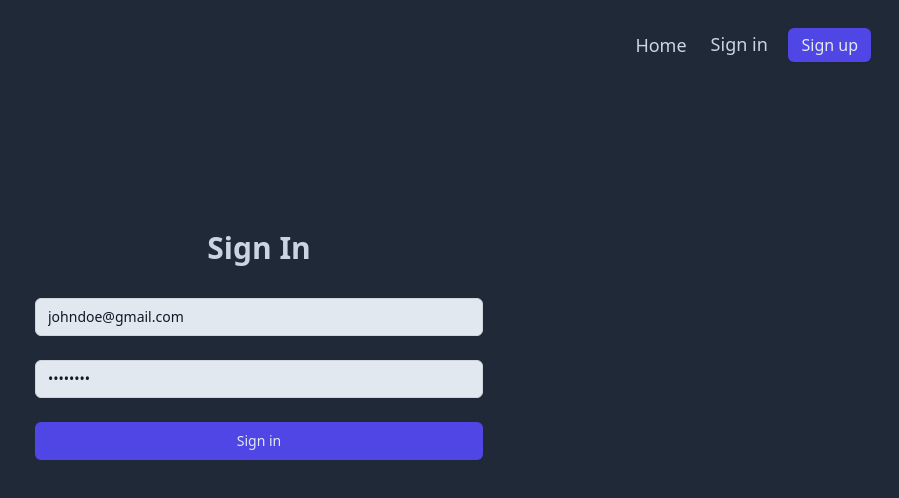
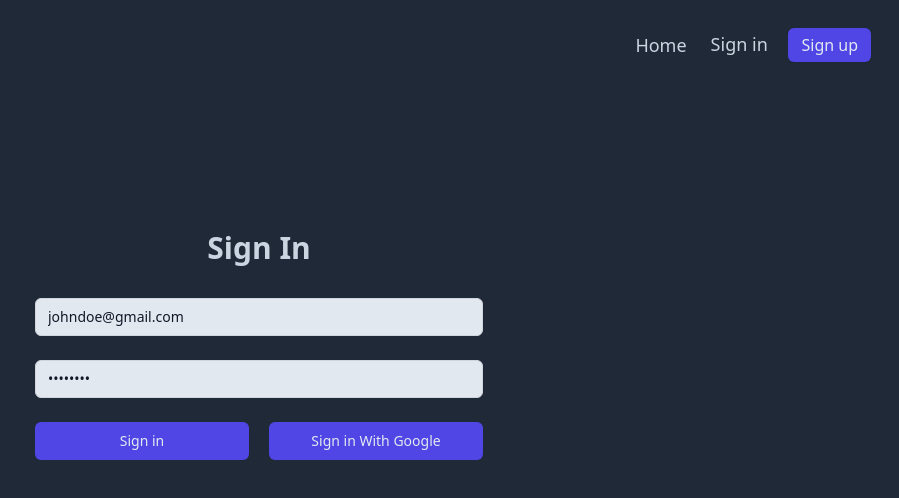
Before and after one commit to andrej00/crypto-scanner, a Vue app: page /sign-in in a window 1280 px wide. Shown: the top 498 px of the page, without its empty margins (381-1280 px from the left). Built offline with nearby package versions, Linux system fonts and the light colour scheme; no server answers.

Commit message:
refactoring

```diff
--- a/index.html
+++ b/index.html
@@ -4,7 +4,7 @@
 		<meta charset="UTF-8" />
 		<link rel="icon" href="/favicon.ico" />
 		<meta name="viewport" content="width=device-width, initial-scale=1.0" />
-		<title>Vite App</title>
+		<title>CryptoScanner</title>
 	</head>
 	<body>
 		<div id="app"></div>
--- a/src/assets/base.css
+++ b/src/assets/base.css
@@ -3,5 +3,19 @@
 @tailwind utilities;
 
 html {
-  	@apply bg-gray-900;
+  	@apply bg-gray-800;
 }
+
+.form-wrapper {
+	@apply flex mt-36 items-center justify-center pb-20 px-4 sm:px-6 lg:px-12
+}
+.input-form {
+	@apply appearance-none relative block w-full px-3 py-2 border border-gray-300
+		placeholder-gray-900 text-gray-900 rounded-md mb-5 focus:outline-none focus:ring-indigo-500
+		focus:border-indigo-500 focus:z-10 sm:text-sm bg-slate-200
+}
+.sign-up-button {
+	@apply relative w-full flex justify-center py-2 px-4 border border-transparent text-sm
+		font-medium rounded-md text-slate-200 bg-indigo-600 hover:bg-indigo-700 focus:outline-none
+		focus:ring-2 focus:ring-offset-2 focus:ring-indigo-500
+}
--- a/src/main.ts
+++ b/src/main.ts
@@ -4,7 +4,7 @@ import { initializeApp } from 'firebase/app';
 
 import App from './App.vue';
 import router from './router';
-import './index.css';
+import './assets/base.css';
 
 const firebaseConfig = {
 	apiKey: 'AIzaSyDbL2ZMJjYr8-J8VxC2JGyYzF-L8b0JH20',
--- a/src/stores/binance_socket.ts
+++ b/src/stores/binance_socket.ts
@@ -1,17 +1,7 @@
 import { defineStore } from "pinia";
 import axios from "axios";
 
-type TickerInfo = {
-	e?: string
-	E?: number
-	s?: string
-	U?: number
-	u?: number
-	b?: Array<string>
-	a?: Array<string>
-}
-
-type CoinsList = {
+interface CoinsList {
 	e: string
 	E: number
 	s: string
@@ -38,6 +28,16 @@ type CoinsList = {
 	history: Array<number>
 	token: string
 	asset: string
+}
+
+type TickerInfo = {
+	e?: string
+	E?: number
+	s?: string
+	U?: number
+	u?: number
+	b?: Array<string>
+	a?: Array<string>
 }
 
 type DepthSnapshot = {
@@ -170,8 +170,8 @@ export const useBinanceStore = defineStore("binance_socket", {
 		},
 
 		updateDepthSnapshot(depth: string, ticker: string) {
-			if (this.tickerInfo[ticker] !== undefined) {
-				this.tickerInfo[ticker].map((price: any) => {
+			if (this.tickerInfo[ticker as keyof TickerInfo] !== undefined) {
+				this.tickerInfo[ticker as keyof TickerInfo].map((price: any) => {
 					this.depthSnapshot[depth] = this.depthSnapshot[depth].filter(
 					(price2: any) => {
 						if (price2[0] !== price[0]) {
--- a/src/views/SignIn.vue
+++ b/src/views/SignIn.vue
@@ -1,6 +1,12 @@
 <script setup lang='ts'>
 import { ref } from 'vue'
-import { getAuth, signInWithEmailAndPassword } from 'firebase/auth'
+import { getAuth, signInWithEmailAndPassword, signInWithPopup, GoogleAuthProvider } from 'firebase/auth'
+// import {
+// 	getAuth,
+// 	createUserWithEmailAndPassword,
+// 	GoogleAuthProvider,
+// 	signInWithPopup,
+// } from "firebase/auth"
 import router from '@/router'
 
 const email = ref('johndoe@gmail.com')
@@ -29,14 +35,24 @@ const signIn = async () => {
 		alert(errorMessage.value)
 	}
 }
+
+const signInWithGoogle = async () => {
+	const provider = new GoogleAuthProvider()
+	try {
+		await signInWithPopup(getAuth(), provider)
+		router.push({ name: "tickers" })
+	} catch (error) {
+		console.log(error)
+	}
+}
 </script>
 
 <template>
-    <section class="wrapper">
+    <section class="form-wrapper">
         <div class="max-w-md w-full">
             <div>
                 <h2 class="mt-6 text-center text-3xl font-extrabold text-slate-300">
-                Sign In
+                	Sign In
                 </h2>
             </div>
             <div class="mt-8 space-y-6">
@@ -60,27 +76,15 @@ const signIn = async () => {
 						placeholder="Password"
 					/>
                 </div>
-                <button type="submit" @click="signIn" class="sign-up-button">
-                    Sign in
-                </button>
+				<div class="flex">
+                    <button type="submit" @click="signIn" class="sign-up-button mr-5">
+                        Sign in
+                    </button>
+                    <button @click="signInWithGoogle" class="sign-up-button">
+                        Sign in With Google
+                    </button>
+                </div>
             </div>
         </div>
     </section>
 </template>
-
-<style scoped>
-.input-form {
-	@apply appearance-none relative block w-full px-3 py-2 border border-gray-300
-	placeholder-gray-900 text-gray-900 rounded-md mb-5 focus:outline-none focus:ring-indigo-500
-	focus:border-indigo-500 focus:z-10 sm:text-sm bg-slate-200
-}
-.sign-up-button {
-	@apply relative w-full flex justify-center py-2 px-4 border border-transparent text-sm
-	font-medium rounded-md text-slate-200 bg-indigo-600 hover:bg-indigo-700 focus:outline-none
-	focus:ring-2 focus:ring-offset-2 focus:ring-indigo-500
-}
-
-.wrapper {
-	@apply flex mt-36 items-center justify-center pb-20 px-4 sm:px-6 lg:px-12
-}
-</style>
--- a/src/views/SignUp.vue
+++ b/src/views/SignUp.vue
@@ -48,7 +48,7 @@ const signInWithGoogle = async () => {
 </script>
 
 <template>
-    <section class="wrapper">
+    <section class="form-wrapper">
         <div class="max-w-md w-full space-y-8">
             <div>
                 <h2 class="mt-6 text-center text-3xl font-extrabold text-slate-300">
@@ -102,19 +102,3 @@ const signInWithGoogle = async () => {
         </div>
     </section>
 </template>
-
-<style scoped>
-.input-form {
-@apply appearance-none relative block w-full px-3 py-2 border border-gray-300
-		placeholder-gray-900 text-gray-900 rounded-md mb-5 focus:outline-none focus:ring-indigo-500
-		focus:border-indigo-500 focus:z-10 sm:text-sm bg-slate-200
-}
-.sign-up-button {
-@apply relative w-full flex justify-center py-2 px-4 border border-transparent text-sm
-		font-medium rounded-md text-slate-300 bg-indigo-600 hover:bg-indigo-700 focus:outline-none
-		focus:ring-2 focus:ring-offset-2 focus:ring-indigo-500
-}
-.wrapper {
-@apply flex mt-36 items-center justify-center pb-20 px-4 sm:px-6 lg:px-12
-}
-</style>
```
Also changed, not shown: src/router/index.ts (+12 -11 lines), tsconfig.json (+6 -1 lines), src/components/TheNavbar.vue (indentation only), 1 other file (tests, documents, lock files or other folders). Lines whose indentation alone changed are shown as unchanged.
